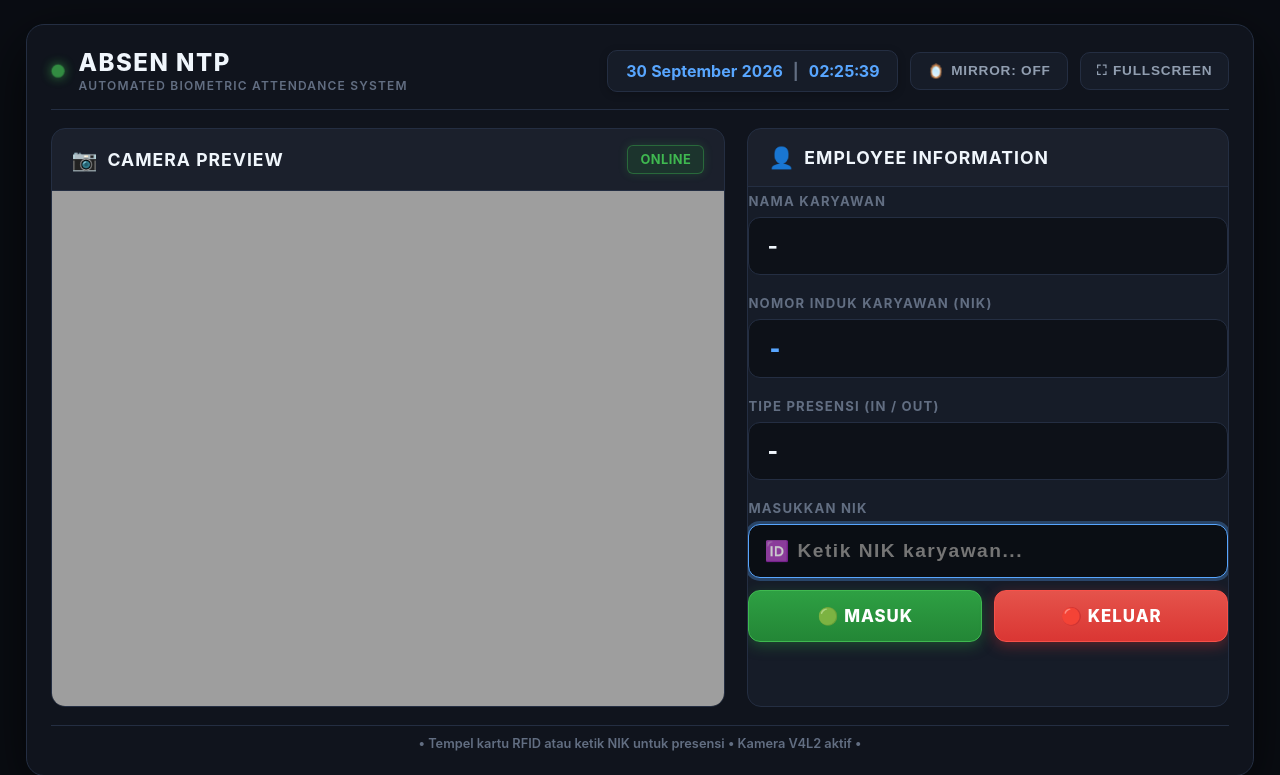
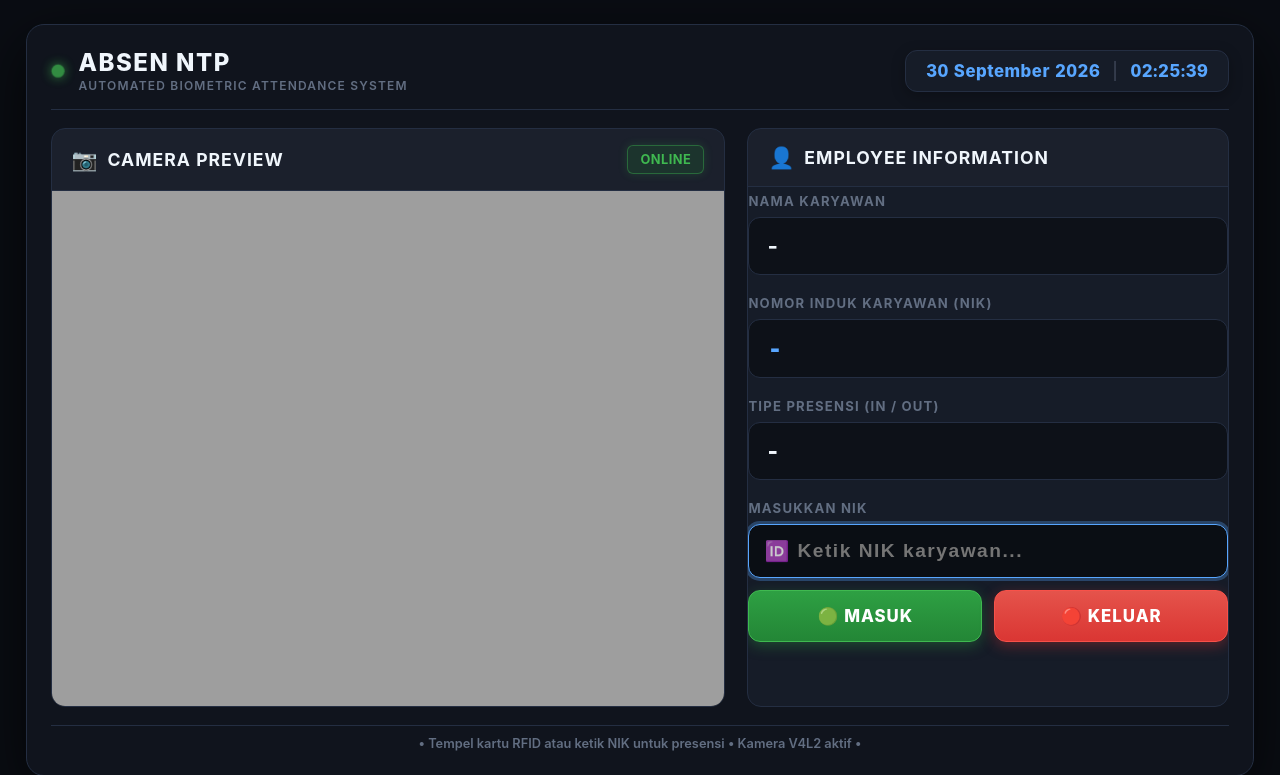
Before and after one commit to rabbaniez23/absen_ntp, a PHP site: page /absen/static/index.html in a window 1280 px wide. Shown: the top 775 px of the page. Run offline with PHP 8.4, Linux system fonts and the light colour scheme.

Commit message:
style(kiosk): remove mirror and fullscreen buttons, align clean datetime badge to top right

```diff
--- a/absen/static/index.html
+++ b/absen/static/index.html
@@ -4,7 +4,7 @@
     <meta charset="UTF-8">
     <meta name="viewport" content="width=device-width, initial-scale=1.0">
     <title>Absen NTP - Biometric Attendance</title>
-    <link rel="stylesheet" href="style.css?v=12">
+    <link rel="stylesheet" href="style.css?v=13">
 </head>
 <body>
     <div class="absen-ntp-container kiosk-container">
@@ -24,12 +24,6 @@
                     <span class="separator">|</span>
                     <span id="liveTime">--:--:--</span>
                 </div>
-                <button id="mirrorToggleBtn" class="absen-ntp-toggle-btn kiosk-toggle-btn" type="button" title="Ubah Arah Kamera (Mirror / Normal)">
-                    <span class="btn-icon">🪞</span> <span id="mirrorStatusText">MIRROR: OFF</span>
-                </button>
-                <button id="fullscreenBtn" class="fullscreen-toggle-btn" type="button" title="Mode Layar Penuh">
-                    <span class="fs-icon">⛶</span> FULLSCREEN
-                </button>
             </div>
         </header>
 
@@ -130,6 +124,6 @@
         </footer>
     </div>
 
-    <script src="app.js?v=21"></script>
+    <script src="app.js?v=22"></script>
 </body>
 </html>
--- a/absen/static/style.css
+++ b/absen/static/style.css
@@ -137,25 +137,29 @@ html, body {
 .header-right {
     display: flex;
     align-items: center;
-    gap: 12px;
+    justify-content: flex-end;
 }
 
 .datetime-badge {
     background: var(--card-bg);
     border: 1px solid var(--card-border);
-    padding: 10px 18px;
-    border-radius: 10px;
-    font-size: 1rem;
-    font-weight: 700;
+    padding: 10px 20px;
+    border-radius: 12px;
+    font-size: 1.05rem;
+    font-weight: 800;
     color: var(--accent);
     display: flex;
-    gap: 10px;
+    align-items: center;
+    gap: 12px;
     font-variant-numeric: tabular-nums;
-    box-shadow: 0 2px 8px rgba(0, 0, 0, 0.2);
+    box-shadow: 0 4px 14px rgba(0, 0, 0, 0.25);
+    letter-spacing: 0.5px;
 }
 
 .datetime-badge .separator {
     color: var(--text-muted);
+    font-weight: 400;
+    opacity: 0.6;
 }
 
 /* Header Action Buttons */
```
